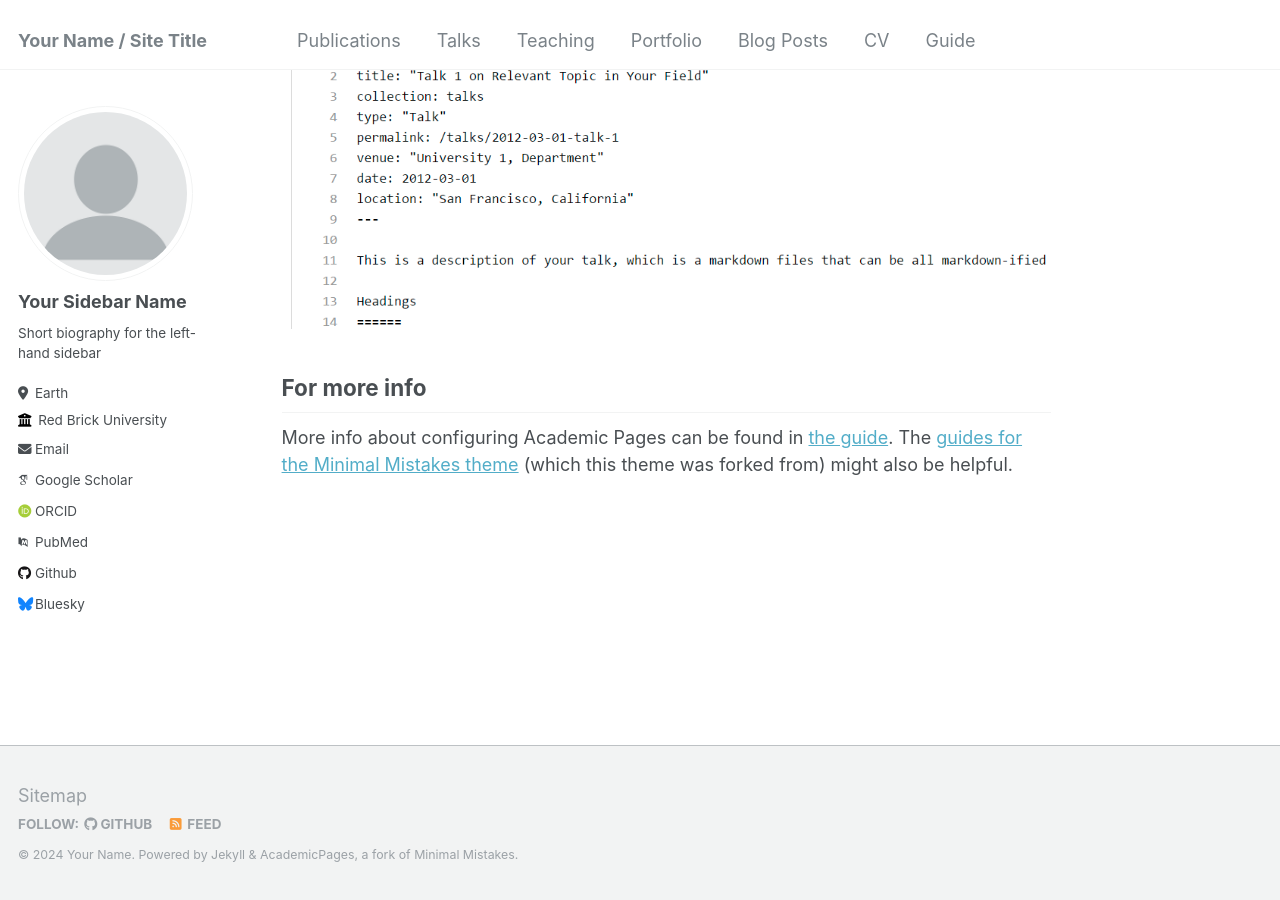
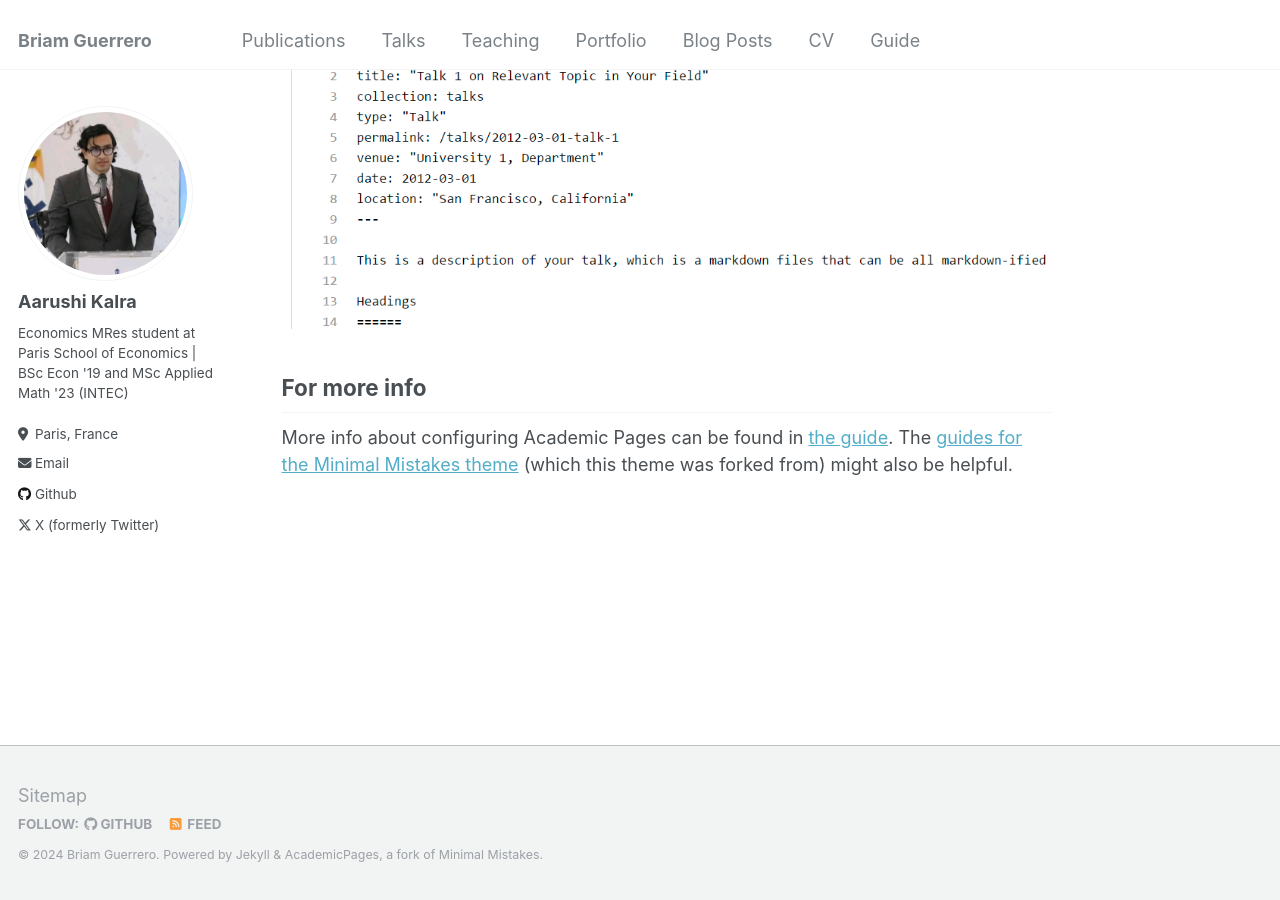
Before and after one commit to briamguerrerob/briamguerrerob.github.io, a Jekyll site: the page built from _pages/about.md, in a window 1280 px wide and 900 px high, scrolled down 2660 px. Built offline with Jekyll 4.4.1, drawn with Linux system fonts in a browser that asks for light colours; some web fonts are replaced.

Commit message:
Update _config.yml

```diff
--- a/_config.yml
+++ b/_config.yml
@@ -8,73 +8,13 @@
 
 # Basic Site Settings
 locale                   : "en-US"
-title                    : "Your Name / Site Title"
+title                    : "Briam Guerrero"
 title_separator          : "-"
-name                     : &name "Your Name"
-description              : &description "personal description"
-url                      : https://academicpages.github.io # the base hostname & protocol for your site e.g. "https://mmistakes.github.io"
+name                     : &name "Briam Guerrero"
+description              : &description "MRes student in Economics"
+url                      : https://briamguerrerob.github.io # the base hostname & protocol for your site e.g. "https://mmistakes.github.io"
 baseurl                  : "" # the subpath of your site, e.g. "/blog"
-repository               : "academicpages/academicpages.github.io"
-
-# Site Author - The following control what appear as part of the author content on the side bar.
-#               If a field is blank the icon and link will not appear, otherwise it will be shown.
-#               Additional customization can be done by editing /_includes/author-profile.html
-author:
-  # Biographic information
-  avatar           : "profile.png"
-  name             : "Your Sidebar Name"
-  pronouns         : # example: "she/her"
-  bio              : "Short biography for the left-hand sidebar"
-  location         : "Earth"
-  employer         : "Red Brick University"
-  uri              : # URL
-  email            : "none@example.org"
-
-  # Academic websites
-  arxiv            : # URL - Update with the correct link to your profile
-  googlescholar    : "https://scholar.google.com/citations?user=PS_CX0AAAAAJ"
-  impactstory      : # URL
-  orcid            : "http://orcid.org/yourorcidurl"
-  semantic         : # URL
-  pubmed           : "https://www.ncbi.nlm.nih.gov/pubmed/?term=john+snow"
-  researchgate     : # URL
-
-  # Repositories and software development
-  bitbucket        : # Username - Update with your username on the site
-  codepen          : # Username
-  dribbble         : # Username
-  github           : "academicpages"
-  kaggle           : # Username
-  stackoverflow    : # User number or user number and name (i.e., use "1" or "1/jeff-atwood")
-
-  # Social media
-  bluesky          : "bsky.app" # Replace this with you Bluesky username
-  facebook         : # Username
-  flickr           : # Username
-  foursquare       : # Username
-  goodreads        : # Username
-  google_plus      : # Username
-  keybase          : # Username
-  instagram        : # Username
-  lastfm           : # Username
-  linkedin         : # Username
-  mastodon         : # URL
-  medium           : # URL
-  pinterest        : # Username
-  soundcloud       : # Username
-  steam            : # Username
-  telegram         : # URL
-  tumblr           : # Username
-  twitter          : # Username for X / Twitter
-  vine             : # Username
-  weibo            : # Username
-  wikipedia        : # Username
-  xing             : # Username
-  youtube          : # Username
-  zhihu            : # URL
-
-
-# Site Settings
+repository               : ""
 teaser                   :  # filename of teaser fallback teaser image placed in /images/, .e.g. "500x300.png"
 breadcrumbs              : false # true, false (default)
 words_per_minute         : 160
@@ -108,9 +48,7 @@ staticman:
       options:
         format           : "iso8601" # "iso8601" (default), "timestamp-seconds", "timestamp-milliseconds"
 atom_feed:
-  hide                   : false     # change to true to hide the RSS feed in the footer
   path                   : # blank (default) uses feed.xml
-
 
 # SEO Related
 google_site_verification :
@@ -120,26 +58,63 @@ yandex_site_verification :
 
 
 # Social Sharing
-twitter:
-  username               : &twitter
-facebook:
-  username               :
-  app_id                 :
-  publisher              :
-og_image                 :  # Open Graph/Twitter default site image
+#twitter:
+#  username               : &twitter
+#facebook:
+#  username               :
+#  app_id                 :
+#  publisher              :
+#og_image                 :  # Open Graph/Twitter default site image
 # For specifying social profiles
 # - https://developers.google.com/structured-data/customize/social-profiles
-social:
-  type                   : # Person or Organization (defaults to Person)
-  name                   : # If the user or organization name differs from the site's name
-  links: # An array of links to social media profiles
+#social:
+#  type                   : # Person or Organization (defaults to Person)
+#  name                   : # If the user or organization name differs from the site's name
+#  links: # An array of links to social media profiles
 
 
 # Analytics
-analytics:
-  provider               :  "false" # false (default), "google", "google-universal", "google-analytics-4", "custom"
-  google:
-    tracking_id          :
+#analytics:
+#  provider               :  "google-universal" # false (default), "google", "google-universal", "custom"
+#  google:
+#    tracking_id          :
+
+# Site Author
+author:
+  name             : "Aarushi Kalra"
+  avatar           : "profile.jpeg"
+  bio              : "Economics MRes student at Paris School of Economics | BSc Econ '19 and MSc Applied Math '23 (INTEC)"
+  location         : "Paris, France"
+  employer         :
+  googlescholar    :
+  email            : "bguerrerobatista@gmail.com"
+  researchgate     :  # example: "https://www.researchgate.net/profile/yourprofile"
+  uri              :
+  bitbucket        :
+  codepen          :
+  dribbble         :
+  flickr           :
+  facebook         :
+  foursquare       :
+  github           : "briamguerrerob"
+  google_plus      :
+  keybase          :
+  instagram        :
+  impactstory      : #"https://profiles.impactstory.org/u/xxxx-xxxx-xxxx-xxxx"
+  lastfm           :
+  linkedin         :
+  orcid            :
+  pinterest        :
+  soundcloud       :
+  stackoverflow    : # http://stackoverflow.com/users/123456/username
+  steam            :
+  tumblr           :
+  twitter          : "GuerreroBatista"
+  vine             :
+  weibo            :
+  xing             :
+  youtube          :
+  wikipedia        :
 
 
 # Reading Files
@@ -253,14 +228,14 @@ defaults:
       share: true
       comments: true
   # _portfolio
-  - scope:
-      path: ""
-      type: portfolio
-    values:
-      layout: single
-      author_profile: true
-      share: true
-      comment: true
+#  - scope:
+#      path: ""
+#      type: portfolio
+#    values:
+#      layout: single
+#      author_profile: true
+#      share: true
+#      comment: true
   # _talks
   - scope:
       path: ""
@@ -269,7 +244,6 @@ defaults:
       layout: talk
       author_profile: true
       share: true
-
 
 # Sass/SCSS
 sass:
@@ -281,7 +255,7 @@ sass:
 permalink: /:categories/:title/
 # paginate: 5 # amount of posts to show
 # paginate_path: /page:num/
-timezone: America/Los_Angeles # http://en.wikipedia.org/wiki/List_of_tz_database_time_zones
+timezone: Europe/Paris # http://en.wikipedia.org/wiki/List_of_tz_database_time_zones
 
 
 # Plugins
```
